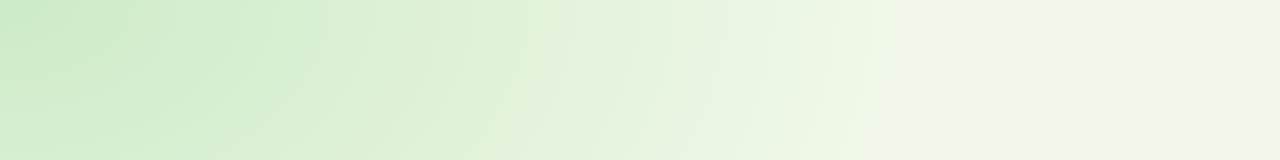
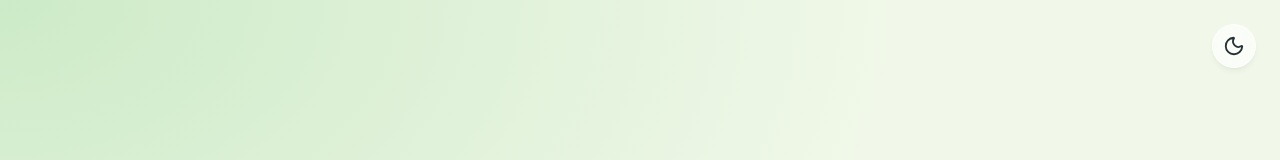
Before and after one commit to yavsanmahmutcan8-source/EcoHealth, a React (Vite) app in the folder frontend/: page / in a window 1280 px wide. Shown: the top 160 px of the page. Built offline with nearby package versions, Linux system fonts and the light colour scheme.

Commit message:
feat: implement global dark mode toggle

```diff
--- a/frontend/src/App.jsx
+++ b/frontend/src/App.jsx
@@ -1,10 +1,19 @@
-import React from 'react';
+import React, { useEffect } from 'react';
 import { AuthPage } from './features/auth/AuthPage';
 import { ToastContainer } from './components/ui/Toast';
+import { ThemeToggle } from './components/ui/ThemeToggle';
+import { useThemeStore } from './store/themeStore';
 
 function App() {
+  const initTheme = useThemeStore(state => state.initTheme);
+
+  useEffect(() => {
+    initTheme();
+  }, [initTheme]);
+
   return (
     <>
+      <ThemeToggle />
       <AuthPage />
       <ToastContainer />
     </>
--- /dev/null
+++ b/frontend/src/components/ui/ThemeToggle.jsx
@@ -0,0 +1,19 @@
+import React from 'react';
+import { useThemeStore } from '../../store/themeStore';
+import { Sun, Moon } from 'lucide-react';
+import styles from './ThemeToggle.module.css';
+
+export function ThemeToggle() {
+  const { theme, toggleTheme } = useThemeStore();
+
+  return (
+    <button
+      className={styles.toggleBtn}
+      onClick={toggleTheme}
+      title="Toggle Dark Mode"
+      aria-label="Toggle Dark Mode"
+    >
+      {theme === 'dark' ? <Sun size={22} /> : <Moon size={22} />}
+    </button>
+  );
+}
--- /dev/null
+++ b/frontend/src/components/ui/ThemeToggle.module.css
@@ -0,0 +1,29 @@
+.toggleBtn {
+  position: absolute;
+  top: 1.5rem;
+  right: 1.5rem;
+  z-index: 50;
+  display: flex;
+  align-items: center;
+  justify-content: center;
+  width: 44px;
+  height: 44px;
+  border-radius: 50%;
+  background: var(--glass-bg);
+  backdrop-filter: var(--glass-blur);
+  -webkit-backdrop-filter: var(--glass-blur);
+  border: 1px solid var(--glass-border);
+  color: var(--color-text);
+  box-shadow: var(--shadow-sm);
+  transition: var(--transition-smooth);
+}
+
+.toggleBtn:hover {
+  transform: scale(1.05);
+  box-shadow: var(--shadow-md);
+  color: var(--color-primary);
+}
+
+.toggleBtn:active {
+  transform: scale(0.95);
+}
--- a/frontend/src/index.css
+++ b/frontend/src/index.css
@@ -32,9 +32,25 @@
   --glass-bg: rgba(255, 255, 255, 0.65);
   --glass-border: rgba(255, 255, 255, 0.4);
   --glass-blur: blur(16px);
+  --bg-gradient-1: hsla(111,46%,85%,1);
+  --bg-gradient-2: hsla(109,33%,92%,1);
 
   --font-sans: 'Inter', -apple-system, BlinkMacSystemFont, 'Segoe UI', Roboto, Helvetica, Arial, sans-serif;
   --transition-smooth: all 0.3s cubic-bezier(0.25, 0.8, 0.25, 1);
+}
+
+[data-theme='dark'] {
+  --color-bg: #121212;
+  --color-surface: #1e1e1e;
+
+  --color-text: #eceff1;
+  --color-text-muted: #b0bec5;
+
+  --glass-bg: rgba(30, 30, 30, 0.65);
+  --glass-border: rgba(255, 255, 255, 0.1);
+
+  --bg-gradient-1: hsla(111, 46%, 12%, 1);
+  --bg-gradient-2: hsla(109, 33%, 15%, 1);
 }
 
 * {
@@ -48,12 +64,13 @@ body {
   background-color: var(--color-bg);
   /* Organic subtle background gradient */
   background-image:
-    radial-gradient(at 0% 0%, hsla(111,46%,85%,1) 0, transparent 50%),
-    radial-gradient(at 100% 100%, hsla(109,33%,92%,1) 0, transparent 50%);
+    radial-gradient(at 0% 0%, var(--bg-gradient-1) 0, transparent 50%),
+    radial-gradient(at 100% 100%, var(--bg-gradient-2) 0, transparent 50%);
   background-attachment: fixed;
   color: var(--color-text);
   -webkit-font-smoothing: antialiased;
   min-height: 100vh;
+  transition: background-color 0.3s ease, color 0.3s ease;
 }
 
 h1, h2, h3, h4, h5, h6 {
--- /dev/null
+++ b/frontend/src/store/themeStore.js
@@ -0,0 +1,40 @@
+import { create } from 'zustand';
+
+const getInitialTheme = () => {
+  if (typeof window !== 'undefined' && window.localStorage) {
+    const storedPrefs = window.localStorage.getItem('color-theme');
+    if (typeof storedPrefs === 'string') {
+      return storedPrefs;
+    }
+    const userMedia = window.matchMedia('(prefers-color-scheme: dark)');
+    if (userMedia.matches) {
+      return 'dark';
+    }
+  }
+  return 'light'; // default theme
+};
+
+export const useThemeStore = create((set) => ({
+  theme: getInitialTheme(),
+  toggleTheme: () => set((state) => {
+    const newTheme = state.theme === 'light' ? 'dark' : 'light';
+    if (typeof window !== 'undefined') {
+      window.localStorage.setItem('color-theme', newTheme);
+      if (newTheme === 'dark') {
+         document.documentElement.setAttribute('data-theme', 'dark');
+      } else {
+         document.documentElement.removeAttribute('data-theme');
+      }
+    }
+    return { theme: newTheme };
+  }),
+  initTheme: () => set((state) => {
+      // Called once on App mount to apply initial state to HTML element
+      if (state.theme === 'dark') {
+          document.documentElement.setAttribute('data-theme', 'dark');
+      } else {
+          document.documentElement.removeAttribute('data-theme');
+      }
+      return state;
+  })
+}));
```
Also changed, not shown: 1 other file (tests, documents, lock files or other folders).
